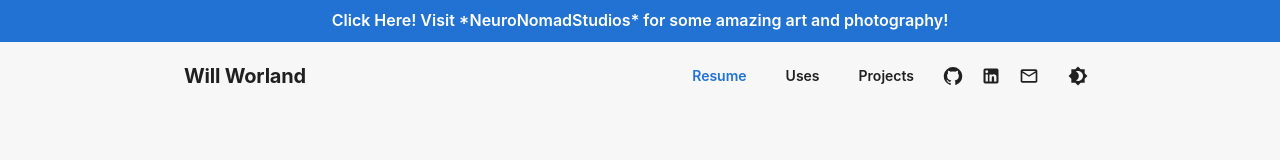
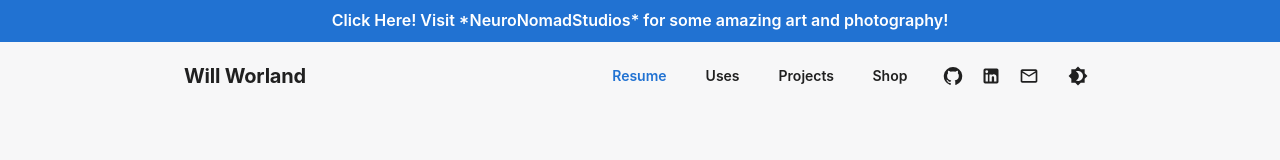
Before and after one commit to ninexmobility/willworland, a React (Vite) app: page / in a window 1280 px wide. Shown: the top 160 px of the page. Built offline with nearby package versions, Linux system fonts and the light colour scheme.

Commit message:
updated ./vite.config.ts and added shop link

```diff
--- a/src/components/Header.tsx
+++ b/src/components/Header.tsx
@@ -74,6 +74,16 @@ export default function Header() {
           >
             Projects
           </Button>
+          <Button
+            component="a"
+            href="https://shop.willworland.com"
+            target="_blank"
+            rel="noopener noreferrer"
+            color="inherit"
+            sx={{ textTransform: "none", fontWeight: 600 }}
+          >
+            Shop
+          </Button>
           <SocialLinks />
           <Tooltip title={`Switch to ${mode === "light" ? "dark" : "light"} mode`}>
             <IconButton
--- a/vite.config.ts
+++ b/vite.config.ts
@@ -5,4 +5,16 @@ export default defineConfig({
   plugins: [react()],
   // Uncomment if deploying to GitHub Pages at username.github.io/repo-name
   // base: '/repo-name/',
+  build: {
+    chunkSizeWarningLimit: 900,
+    rollupOptions: {
+      output: {
+        manualChunks: {
+          react: ["react", "react-dom", "react-router", "react-router-dom"],
+          mui: ["@mui/material", "@mui/icons-material", "@emotion/react", "@emotion/styled"],
+          state: ["@reduxjs/toolkit", "react-redux", "@tanstack/react-query"],
+        },
+      },
+    },
+  },
 });
```
